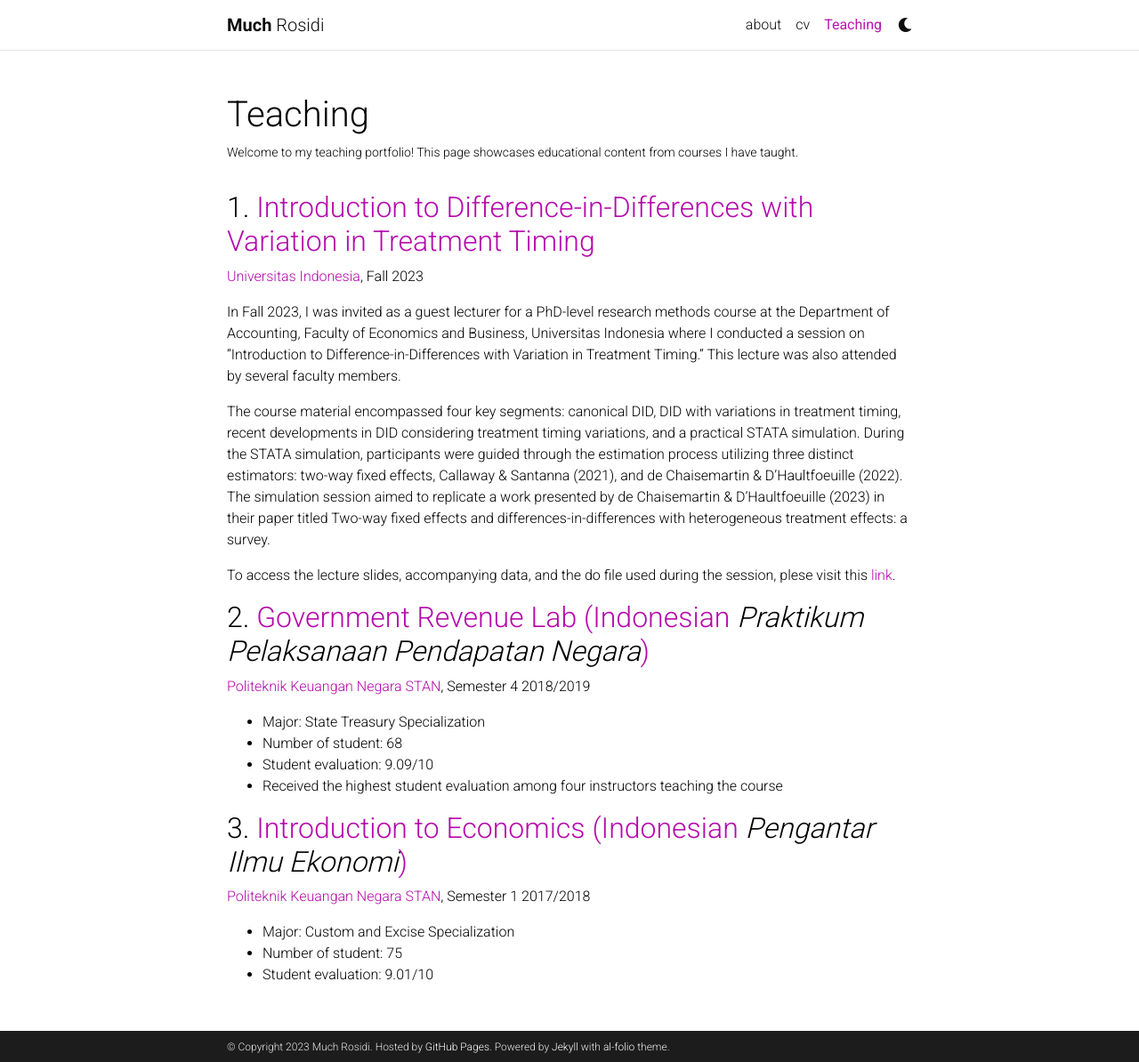
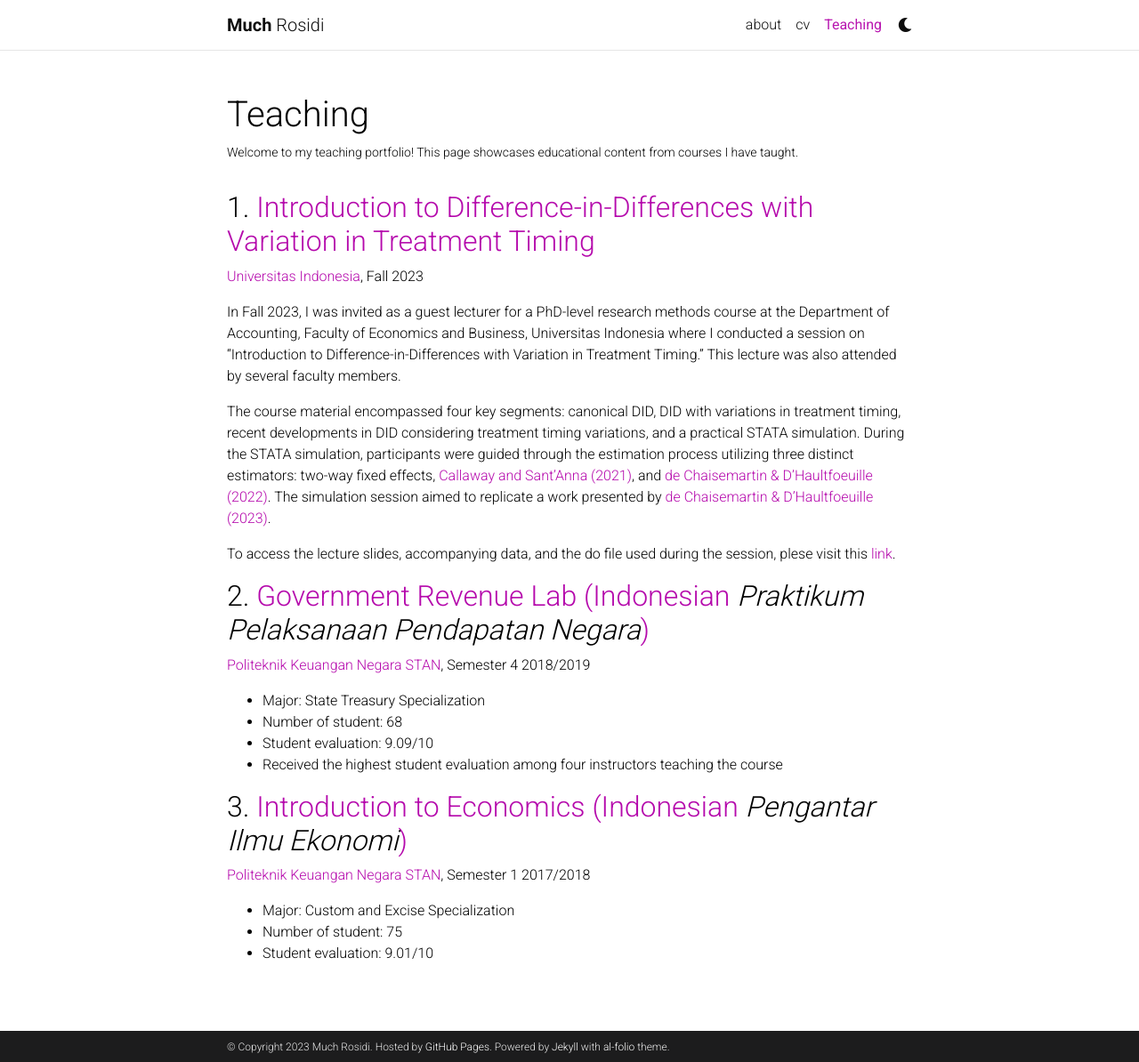
Before and after one commit to muchrosidi/muchrosidi.github.io, a Jekyll site: the page built from _pages/teaching.md, in a window 1280 px wide and 1194 px high. Shown: the whole window at 89% size. Built offline with Jekyll 4.4.1, drawn with Linux system fonts in a browser that asks for light colours; comment, search, counter and statistics services are not loaded; a style sheet for code colours, icons or effects is not loaded.

Commit message:
Update teaching.md

```diff
--- a/_pages/teaching.md
+++ b/_pages/teaching.md
@@ -14,7 +14,7 @@ nav_order: 5
 
 In Fall 2023, I was invited as a guest lecturer for a PhD-level research methods course at the Department of Accounting, Faculty of Economics and Business, Universitas Indonesia where I conducted a session on "Introduction to Difference-in-Differences with Variation in Treatment Timing." This lecture was also attended by several faculty members.
 
-The course material encompassed four key segments: canonical DID, DID with variations in treatment timing, recent developments in DID considering treatment timing variations, and a practical STATA simulation. During the STATA simulation, participants were guided through the estimation process utilizing three distinct estimators: two-way fixed effects, Callaway & Santanna (2021), and de Chaisemartin & D’Haultfoeuille (2022). The simulation session aimed to replicate a work presented by de Chaisemartin & D’Haultfoeuille (2023) in their paper titled Two-way fixed effects and differences-in-differences with heterogeneous treatment effects: a survey.
+The course material encompassed four key segments: canonical DID, DID with variations in treatment timing, recent developments in DID considering treatment timing variations, and a practical STATA simulation. During the STATA simulation, participants were guided through the estimation process utilizing three distinct estimators: two-way fixed effects, [Callaway and Sant’Anna (2021)](https://www.sciencedirect.com/science/article/abs/pii/S0304407620303948), and [de Chaisemartin & D’Haultfoeuille (2022)](https://www.nber.org/papers/w29873). The simulation session aimed to replicate a work presented by [de Chaisemartin & D’Haultfoeuille (2023)](https://academic.oup.com/ectj/article-abstract/26/3/C1/6604378).
 
 To access the lecture slides, accompanying data, and the do file used during the session, plese visit this [link](https://your-github-link-to-the-files).
 
```
